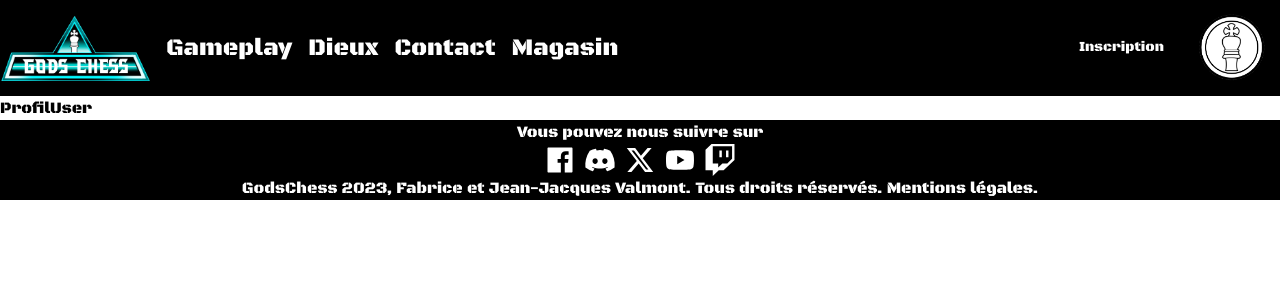
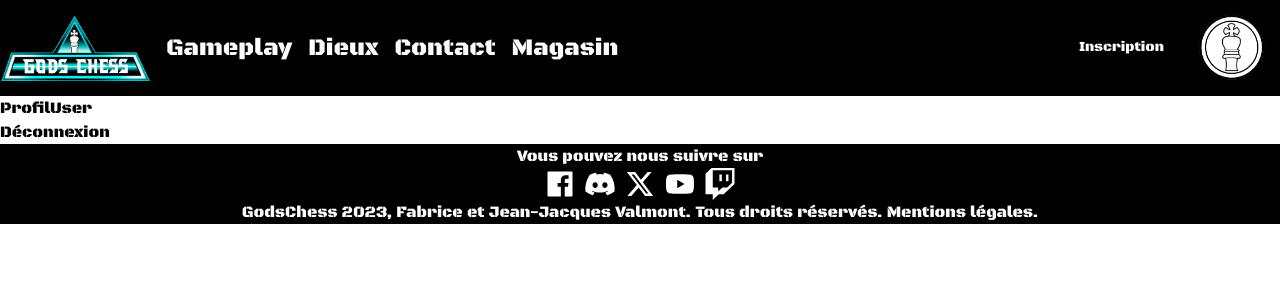
Before and after one commit to FabriceValmont/WebSiteGodsChess, a Next.js app: page /Profil in a window 1280 px wide. Shown: the top 300 px of the page. Built offline with nearby package versions, Linux system fonts and the light colour scheme.

Commit message:
useContext for authentification was functional

```diff
--- a/app/Components/Header.js
+++ b/app/Components/Header.js
@@ -1,11 +1,13 @@
 "use client"
 
-import React, { useState } from 'react'
+import React from 'react'
 import Image from 'next/image';
 import Link from 'next/link';
+import { useSession } from '../CustomHooks/SessionContext';
 
 const Header = () => {
-  const [isLoggedIn, setInLoggedIn] = useState(false)
+  const { isAuthenticated } = useSession();
+  console.log(isAuthenticated)
 
   return (
     <header className="bg-black sticky top-0 z-10">
@@ -32,7 +34,7 @@ const Header = () => {
             <li className="mr-4 text-white text-[14px]">
             <Link href="/SignIn">Inscription</Link>
             </li>
-            {isLoggedIn ? (
+            {isAuthenticated ? (
                 <Link href="/Profil"> {/* Lien vers /Profil lorsque l'utilisateur est connecté */}
                   <Image className="justify-end" src="/header/Image_compte_T.png" alt="Compte connexion" width={100} height={50} />
                 </Link>
--- a/app/Components/Login.js
+++ b/app/Components/Login.js
@@ -1,10 +1,12 @@
 "use client"
 
 import React, { useState } from 'react';
+import { useSession } from '../CustomHooks/SessionContext';
 
 const Login = () => {
     const [email, setEmail] = useState('');
     const [password, setPassword] = useState('');
+    const { login } = useSession();
 
     const handleLogin = async (e) => {
         e.preventDefault();
@@ -22,7 +24,10 @@ const Login = () => {
             if (response.ok) {
                 // La connexion a réussi, redirigez l'utilisateur vers son profil ou effectuez toute autre action nécessaire
                 // Par exemple, vous pouvez utiliser react-router-dom pour la navigation
-                window.location.href = '/Profil';
+                login()
+                //window.location.href = '/'; En redirigeant cela fait relancer tout le site web et remet la valeur du useContext à false
+                // car la ressource à fetch: Error: NetworkError when attempting to fetch resource.
+                //Pour l'instant ne pas redirigé permet de garder la valeur à true.
             } else {
                 // La connexion a échoué, affichez un message d'erreur à l'utilisateur
                 console.error('Échec de la connexion');
--- a/app/Components/ProfilUser.js
+++ b/app/Components/ProfilUser.js
@@ -1,8 +1,22 @@
+"use client"
+
 import React from 'react'
+import { useSession } from '../CustomHooks/SessionContext';
 
 function ProfilUser() {
+  const { logout } = useSession();
+
+  const handleLogout = () => {
+    logout();
+    window.location.href = '/'
+  }
   return (
-    <div>ProfilUser</div>
+    <div>
+      <h1>
+        ProfilUser
+      </h1>
+      <button onClick={handleLogout}>Déconnexion</button>
+    </div>
   )
 }
 
--- a/app/layout.js
+++ b/app/layout.js
@@ -3,6 +3,7 @@ import { Inter } from 'next/font/google'
 import { Black_Ops_One} from "@next/font/google"
 import Header from './Components/Header'
 import Footer from './Components/Footer'
+import { SessionProvider } from './CustomHooks/SessionContext'
 
 const BOO = Black_Ops_One({
   subsets: ['latin'],
@@ -21,9 +22,11 @@ export default function RootLayout({ children }) {
   return (
     <html lang="en" >
       <body className={BOO.className}> {/*className={inter.className} */}
+      <SessionProvider>
         <Header />
         {children}
         <Footer />
+      </SessionProvider>
       </body>
     </html>
   )
```
Also changed, not shown: app/CustomHooks/SessionContext.js (renamed from SessionContext.js).
